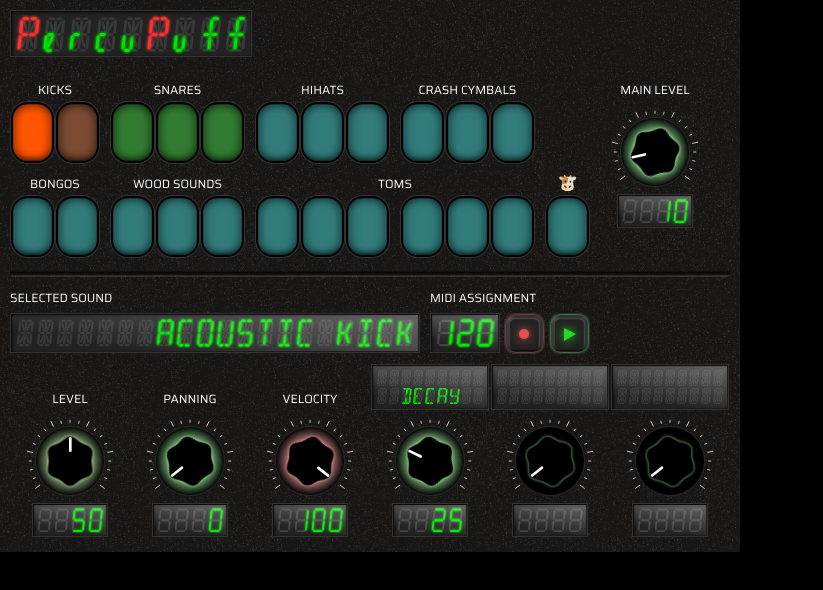
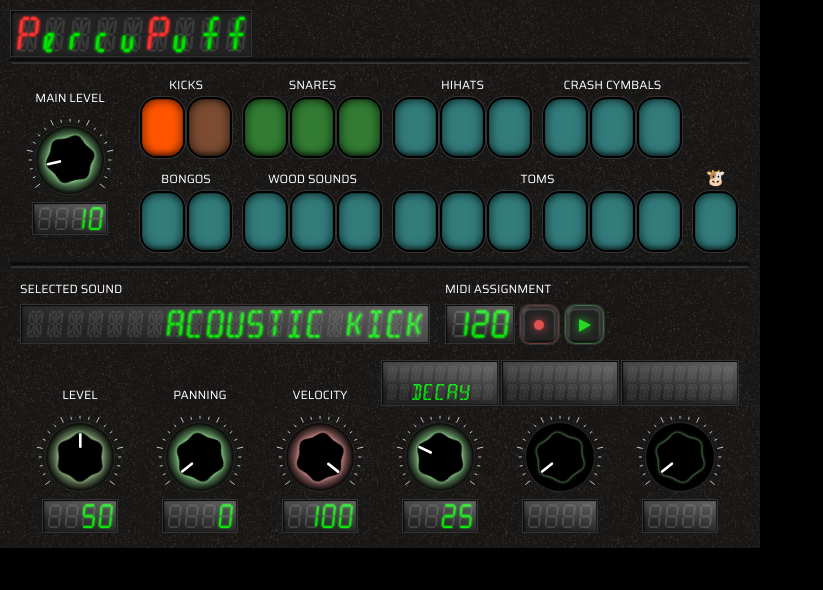
Before and after one commit to lilyvanoekel/percupuff, a React (Vite) app in the folder view/: page / in a window 1280 px wide. Shown: the top 590 px of the page, without its empty margins (0-823 px from the left). Built offline with nearby package versions, Linux system fonts and the light colour scheme.

Commit message:
noodle ui

```diff
--- a/view/src/App.tsx
+++ b/view/src/App.tsx
@@ -9,15 +9,27 @@ function App() {
   return (
     <div className="background">
       <Logo />
-      <InlineBlock>
-        <InstrumentPicker />
-      </InlineBlock>
-      <InlineBlock style={{ textAlign: "center", marginLeft: "10px" }}>
+      <div
+        className="ridge"
+        style={{ marginTop: "-1px", marginBottom: "8px" }}
+      ></div>
+      <InlineBlock
+        style={{
+          textAlign: "center",
+          marginLeft: "15px",
+          marginRight: "15px",
+          marginTop: "12.5px",
+        }}
+      >
         <div style={{ marginBottom: "6px" }}>
           <Label>Main Level</Label>
         </div>
         <ParamKnob param="mainLevel" width={90} height={115.5} />
       </InlineBlock>
+      <InlineBlock>
+        <InstrumentPicker />
+      </InlineBlock>
+      <div className="ridge" style={{ marginBottom: "8px" }}></div>
       <InstrumentConfig />
     </div>
   );
--- a/view/src/components/InstrumentPicker.tsx
+++ b/view/src/components/InstrumentPicker.tsx
@@ -17,7 +17,7 @@ export const InstrumentGroup: React.FC<{
   const { storedState, updateStoredStateItem } = useStoredStateStore();
 
   return (
-    <div style={{ display: "inline-block", marginRight: "10px" }}>
+    <div style={{ display: "inline-block", marginLeft: "9px" }}>
       <div style={{ textAlign: "center" }}>
         {name === "🐮" ? "🐮" : <Label>{name}</Label>}
       </div>
@@ -25,9 +25,9 @@ export const InstrumentGroup: React.FC<{
         {instrumentIds.map((id, index) => (
           <div key={id}>
             <Button2
-              style={index && !(index % 3) ? { marginLeft: "10px" } : undefined}
+              style={index && !(index % 3) ? { marginLeft: "9px" } : undefined}
               color={color}
-              width={45}
+              width={47}
               height={63}
               active={storedState.selectedInstrument === id}
               onClick={() => {
@@ -45,7 +45,7 @@ export const InstrumentPicker: React.FC = () => {
   // instrumentGroup
 
   return (
-    <div style={{ paddingLeft: "10px", width: "590px" }}>
+    <div style={{ width: "620px" }}>
       {instrumentGroups.map((groupName) => (
         <InstrumentGroup
           key={groupName}
--- a/view/src/components/Logo.tsx
+++ b/view/src/components/Logo.tsx
@@ -1,7 +1,6 @@
 import { SixteenSegment } from "./elements/SixteenSegment";
 
 export const Logo = () => (
-  <div style={{ padding: "10px", paddingBottom: "20px" }}>
   <div
     style={{
       lineHeight: "1",
@@ -24,5 +23,4 @@ export const Logo = () => (
     <SixteenSegment color="green" character="f" width={26} height={39} />
     <SixteenSegment color="green" character="f" width={26} height={39} />
   </div>
-  </div>
 );
--- a/view/src/components/instrument-config/InstrumentConfig.tsx
+++ b/view/src/components/instrument-config/InstrumentConfig.tsx
@@ -5,12 +5,11 @@ import { ParamGrid } from "./ParamGrid";
 
 export const InstrumentConfig: React.FC = () => {
   return (
-    <div style={{ padding: "4px 10px 10px 10px" }}>
-      <div className="ridge" style={{ marginBottom: "8px" }}></div>
+    <div style={{ padding: "0px 10px" }}>
       <InlineBlock>
         <NameDisplay />
       </InlineBlock>
-      <InlineBlock style={{ marginLeft: "10px" }}>
+      <InlineBlock style={{ marginLeft: "15px" }}>
         <MidiAssignment />
       </InlineBlock>
 
--- a/view/src/components/instrument-config/ParamGrid.tsx
+++ b/view/src/components/instrument-config/ParamGrid.tsx
@@ -17,7 +17,7 @@ export const ParamGrid: React.FC = () => {
     instrumentToCustomParam[storedState.selectedInstrument] ?? [];
 
   return (
-    <div style={{ marginTop: "10px" }}>
+    <div style={{ marginTop: "15px" }}>
       {/* <div>
         <Label>Sound Params</Label>
       </div> */}
--- a/view/src/index.css
+++ b/view/src/index.css
@@ -43,8 +43,10 @@ body {
   background-size: 400px 400px;
   display: inline-block;
   margin: 0 auto;
-  width: 740px;
-  padding-bottom: 10px;
+  width: 760px;
+  padding: 10px;
+  padding-bottom: 20px;
+  box-sizing: border-box;
 }
 
 h1 {
```
Lines whose indentation alone changed are shown as unchanged.
